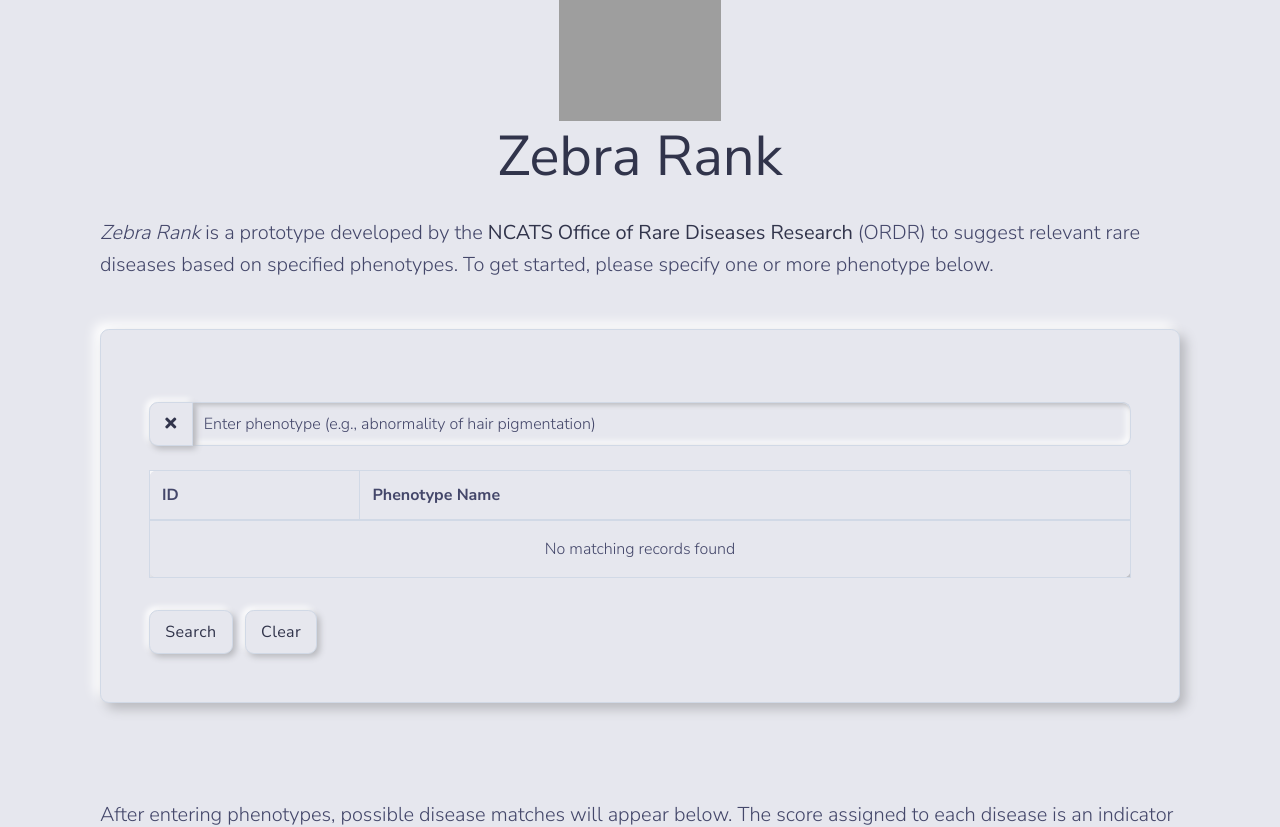
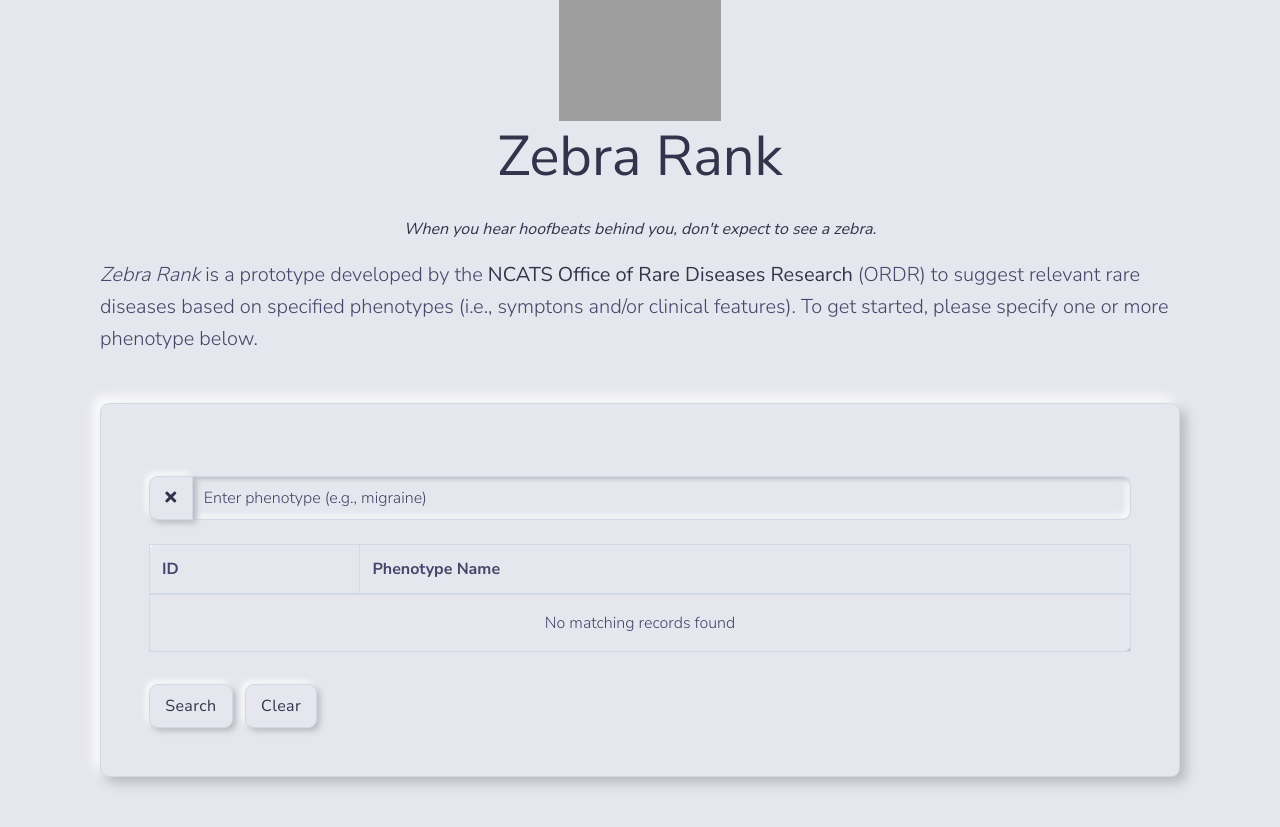
Before and after one commit to ncats/zebra_rank, a Django app: page / in a window 1280 px wide. Shown: the part 161-988 px from the top of the page. Run offline with Django 3.2, Linux system fonts and the light colour scheme; parts of the project's set-up code (start-up, migrations or seed data) failed here and were passed over; some libraries are stand-ins or nearby versions; grey boxes are pictures that could not be loaded.

Commit message:
add zebra quote

```diff
--- a/zr/templates/zr/layout.html
+++ b/zr/templates/zr/layout.html
@@ -82,11 +82,15 @@
           </div>
           <div class="row">
             <div class="col-12">
+              <blockquote class="blockquote text-center">
+                <p class="mb-0"><a href="https://en.wikipedia.org/wiki/Zebra_(medicine)">When you hear hoofbeats behind you, don't expect to see a zebra.</a></p>
+              </blockquote>
               <p class="lead mb-5"><em>Zebra Rank</em> is a prototype
                 developed by the
                 <a href="https://ncats.nih.gov/about/center/org/ordr">NCATS Office of
                   Rare Diseases Research</a> (ORDR) to suggest relevant
-                rare diseases based on specified phenotypes. To get
+                rare diseases based on specified phenotypes (i.e., symptons
+                and/or clinical features). To get
                 started, please specify one or more phenotype below. </p>
                 <div class="card bg-primary shadow-soft border-light p-4">
                   <!--
@@ -108,7 +112,7 @@
                           <input class="form-control"
                                  id="phenotype-field"
                                  autocomplete="off"
-                                 placeholder="Enter phenotype (e.g., abnormality of hair pigmentation)"
+                                 placeholder="Enter phenotype (e.g., migraine)"
                                  type="text" aria-label="phenotype">
                         </div>
                       </div>
```
